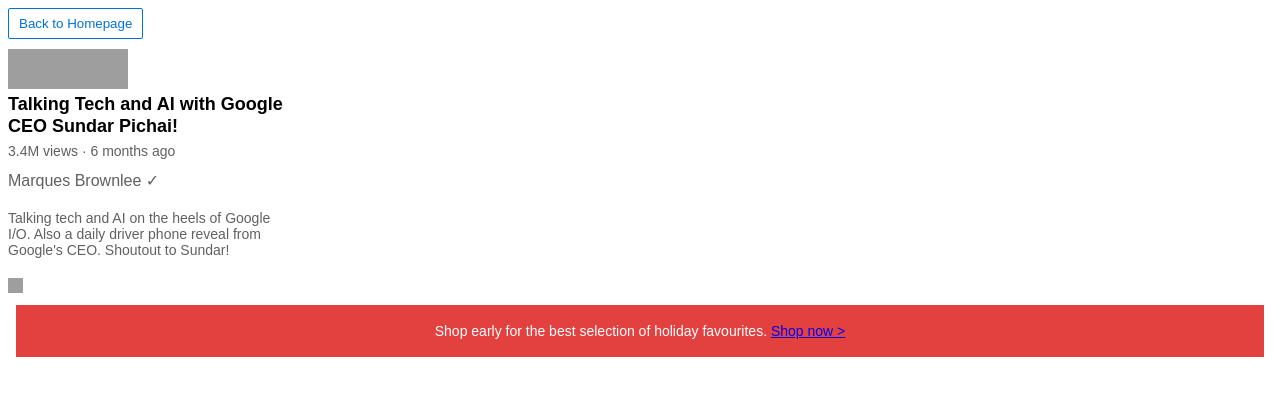
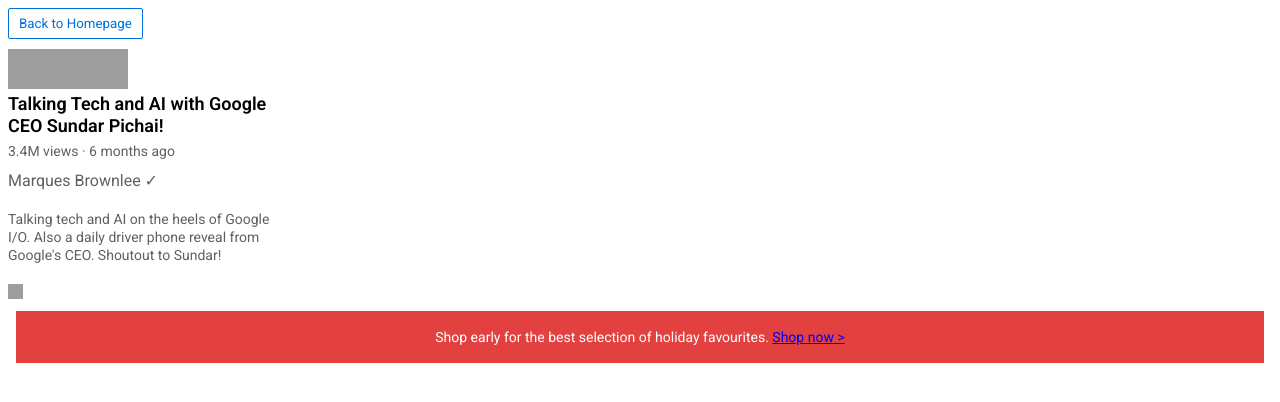
Before and after one commit to kunbox96/learn-html, a plain HTML site: page text.html in a window 1280 px wide. Drawn offline with Linux system fonts and the light colour scheme; grey boxes are pictures that could not be loaded.

Commit message:
Ụpdate button

```diff
--- a/css/text-style.css
+++ b/css/text-style.css
@@ -1,5 +1,6 @@
-p {
-  font-family: Arial;
+p,
+button {
+  font-family: Roboto;
   margin: 0px 0px;
 }
 
@@ -34,6 +35,7 @@ p {
   width: 284px;
   line-height: 22px;
   margin-bottom: 6px;
+  font-weight: 600;
 }
 
 .video-status {
@@ -52,6 +54,7 @@ p {
   margin-bottom: 20px;
   width: 284px;
   font-size: 14px;
+  line-height: 18px;
 }
 
 .video-shopnow {
--- a/text.html
+++ b/text.html
@@ -5,6 +5,12 @@
     <meta name="viewport" content="width=device-width, initial-scale=1.0" />
     <title>Text Exercise</title>
     <link rel="stylesheet" href="css/text-style.css" />
+    <link rel="preconnect" href="https://fonts.googleapis.com" />
+    <link rel="preconnect" href="https://fonts.gstatic.com" crossorigin />
+    <link
+      href="https://fonts.googleapis.com/css2?family=Roboto:ital,wght@0,100..900;1,100..900&display=swap"
+      rel="stylesheet"
+    />
   </head>
   <body>
     <a href="index.html" title="Home Page"
```
Also changed, not shown: button.html (+1 -1 lines).
